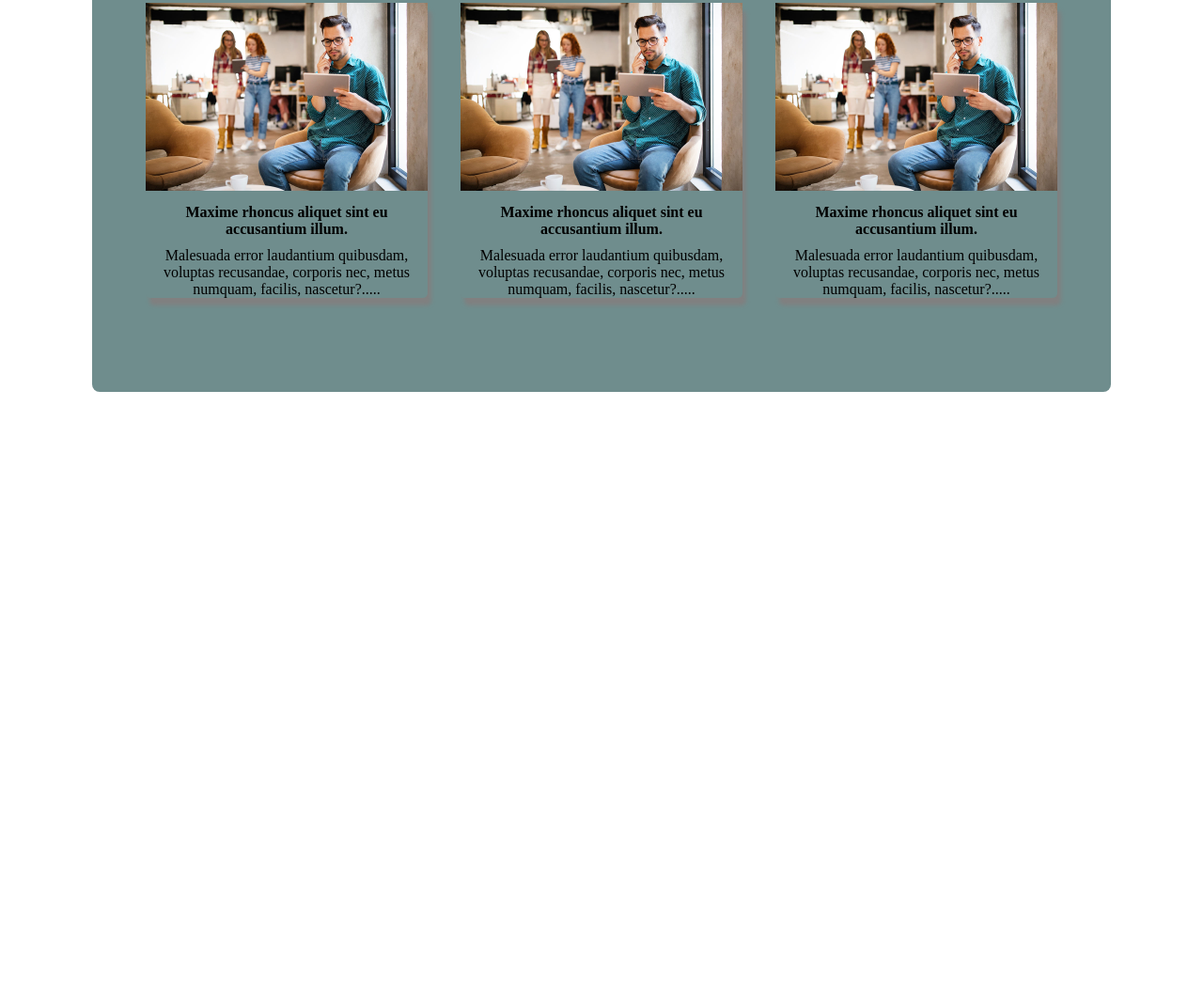
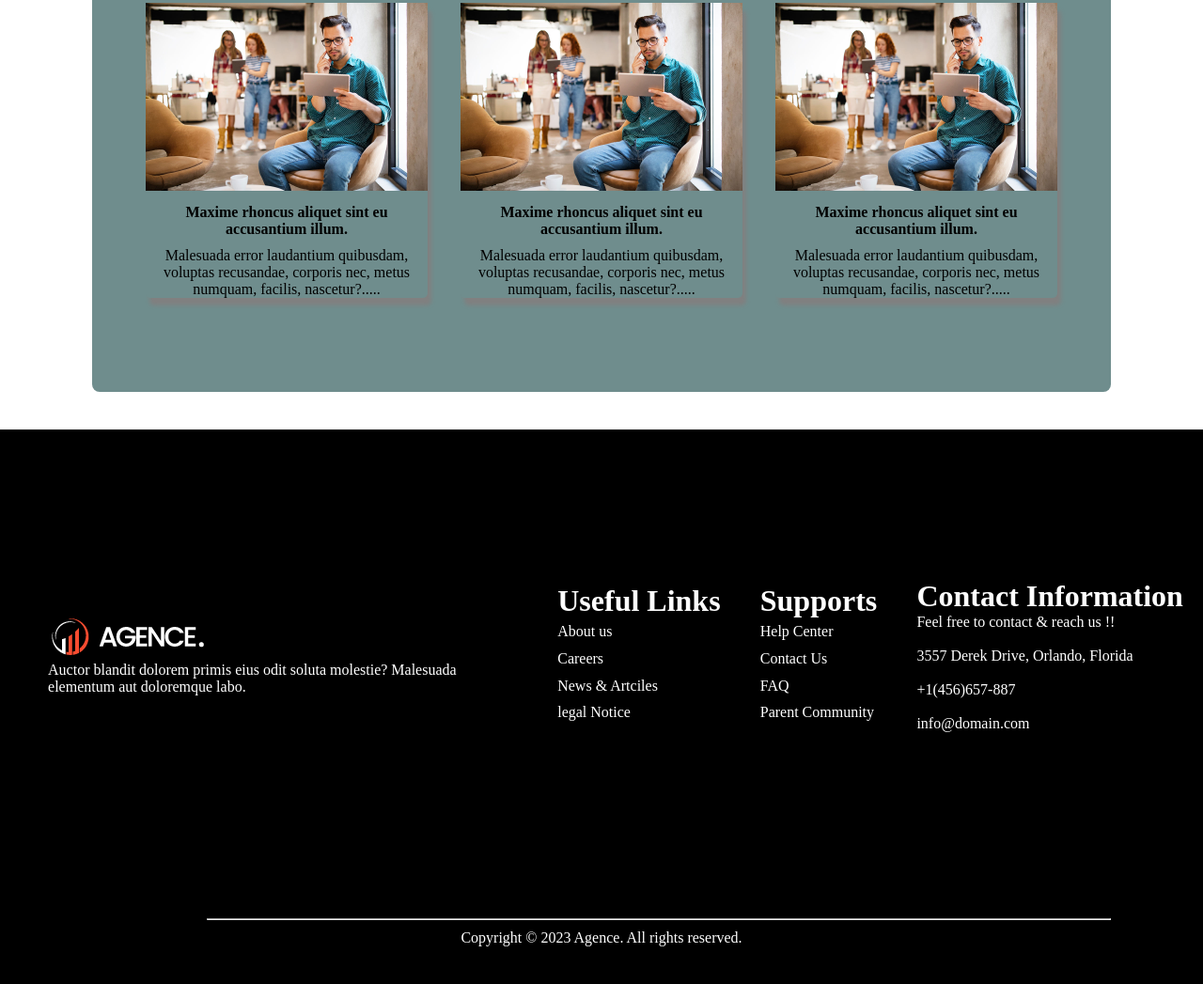
Before and after one commit to sonatanpaul/mr-paul-sonatan, a plain HTML site: page index.html in a window 1280 px wide. Shown: the part 2078-3125 px from the top of the page at 94% size. Before the commit the page ends 2535 px from the top, so only its background shows below. Drawn offline with Linux system fonts and the light colour scheme.

Commit message:
full side done

```diff
--- a/index.html
+++ b/index.html
@@ -141,14 +141,59 @@
             </div>
 
         </div>
+    </main>
+    <!-- main section ending  -->
 
 
 
-    </main>
-    <!-- main section ending  -->
-
     <!-- footer secting starting  -->
     <footer>
+        <div class="agency-footer">
+            <div class="social-links">
+                <img src="./logo/logo.png" alt="">
+                <p>Auctor blandit dolorem primis eius odit soluta molestie? Malesuada elementum aut doloremque labo.</p>
+            </div>
+
+            <div class="useful-link">
+                <h1>Useful Links</h1>
+                <ul class="link-item">
+                    <li>About us</li>
+                    <li>Careers</li>
+                    <li>News & Artciles</li>
+                    <li>legal Notice</li>
+                </ul>
+
+            </div>
+            <div class="supports-link">
+                <h1>Supports</h1>
+                <ul class="link-item">
+                    <li>Help Center</li>
+                    <li>Contact Us</li>
+                    <li>FAQ</li>
+                    <li>Parent Community</li>
+                </ul>
+            </div>
+
+            <div class="contact-link">
+                <h1>Contact Information</h1>
+                <p>Feel free to contact & reach us !! <br> <br>
+
+                    3557 Derek Drive, Orlando, Florida <br> <br>
+
+                    +1(456)657-887 <br> <br>
+
+                    info@domain.com</p>
+            </div>
+
+        </div>
+
+        <div class="copy-right">
+            <hr class="mrpaul">
+        <p>Copyright &copy; 2023 Agence. All rights reserved.</p>
+
+        </div>
+
+
 
     </footer>
     <!-- footer section ending  -->
--- a/style.css
+++ b/style.css
@@ -223,3 +223,40 @@
     margin-top: 40px;
     margin-bottom: 40px;
 }
+
+
+.agency-footer{
+    height: 60vh;
+    background-color: black;
+    color: white;
+    display: flex;
+    justify-content: space-around;
+    align-items: center;
+   padding-right: 30;
+   padding-left: 30px;
+
+}
+
+.link-item{
+    list-style: none;
+    line-height: 1.8;
+}
+
+.social-links{
+    width: 500px
+}
+
+
+.copy-right{
+    background-color: #000;
+    color: white;
+    text-align: center;
+    padding: 40px;
+
+    }
+
+    .mrpaul{
+        width: 80%;
+        margin-left: 180px;
+        margin-bottom: 10px;
+    }
```
